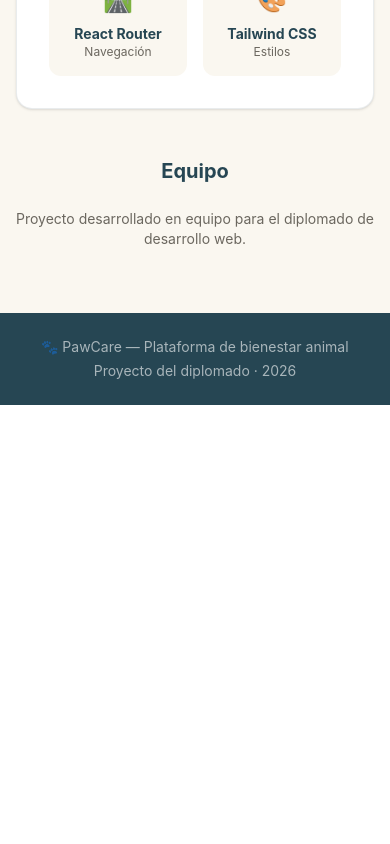
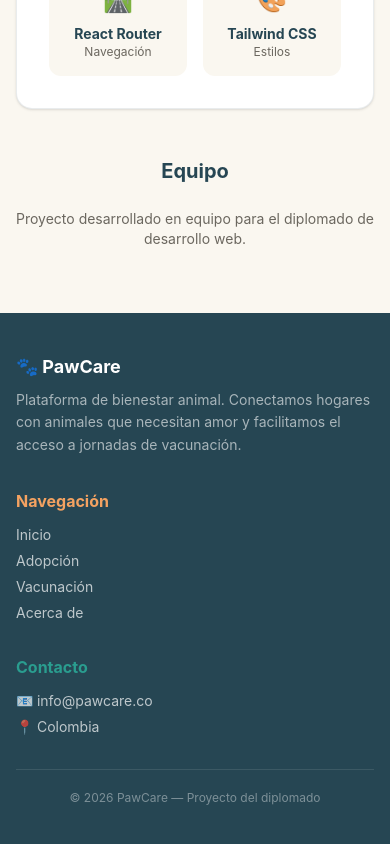
Before and after one commit to JuanRC7777/frontend-diplomado, a React (Vite) app in the folder frontend-diplomado/: page /acerca in a window 390 px wide. Shown: the part 1155-1999 px from the top of the page. Before the commit the page ends 1560 px from the top, so only its background shows below. Built offline with nearby package versions, Linux system fonts and the light colour scheme.

Commit message:
feat: enriquecer Footer con navegacion y contacto
Pasa de dos lineas de texto a un grid de 3 columnas (marca,
navegacion, contacto), igual patron responsive que el resto del sitio.

```diff
--- a/frontend-diplomado/src/components/Footer.tsx
+++ b/frontend-diplomado/src/components/Footer.tsx
@@ -1,9 +1,40 @@
+import { Link } from "react-router-dom";
+
 export default function Footer() {
   return (
     <footer className="bg-[#264653] mt-auto">
-      <div className="max-w-6xl mx-auto px-4 py-6 text-center text-white/60 text-sm">
-        <p>🐾 PawCare — Plataforma de bienestar animal</p>
-        <p className="mt-1">Proyecto del diplomado · {new Date().getFullYear()}</p>
+      <div className="max-w-6xl mx-auto px-4 py-10">
+        <div className="grid grid-cols-1 sm:grid-cols-3 gap-8">
+          <div>
+            <p className="text-white font-bold text-lg mb-2">🐾 PawCare</p>
+            <p className="text-sm text-white/60 leading-relaxed">
+              Plataforma de bienestar animal. Conectamos hogares con animales que necesitan amor y
+              facilitamos el acceso a jornadas de vacunación.
+            </p>
+          </div>
+
+          <div>
+            <h4 className="font-bold text-[#F4A261] mb-3">Navegación</h4>
+            <ul className="space-y-1.5 text-sm text-white/70">
+              <li><Link to="/" className="hover:text-white transition-colors">Inicio</Link></li>
+              <li><Link to="/adopcion" className="hover:text-white transition-colors">Adopción</Link></li>
+              <li><Link to="/vacunacion" className="hover:text-white transition-colors">Vacunación</Link></li>
+              <li><Link to="/acerca" className="hover:text-white transition-colors">Acerca de</Link></li>
+            </ul>
+          </div>
+
+          <div>
+            <h4 className="font-bold text-[#2A9D8F] mb-3">Contacto</h4>
+            <ul className="space-y-1.5 text-sm text-white/70">
+              <li>📧 info@pawcare.co</li>
+              <li>📍 Colombia</li>
+            </ul>
+          </div>
+        </div>
+
+        <div className="border-t border-white/10 mt-8 pt-5 text-center text-xs text-white/40">
+          © {new Date().getFullYear()} PawCare — Proyecto del diplomado
+        </div>
       </div>
     </footer>
   );
```
